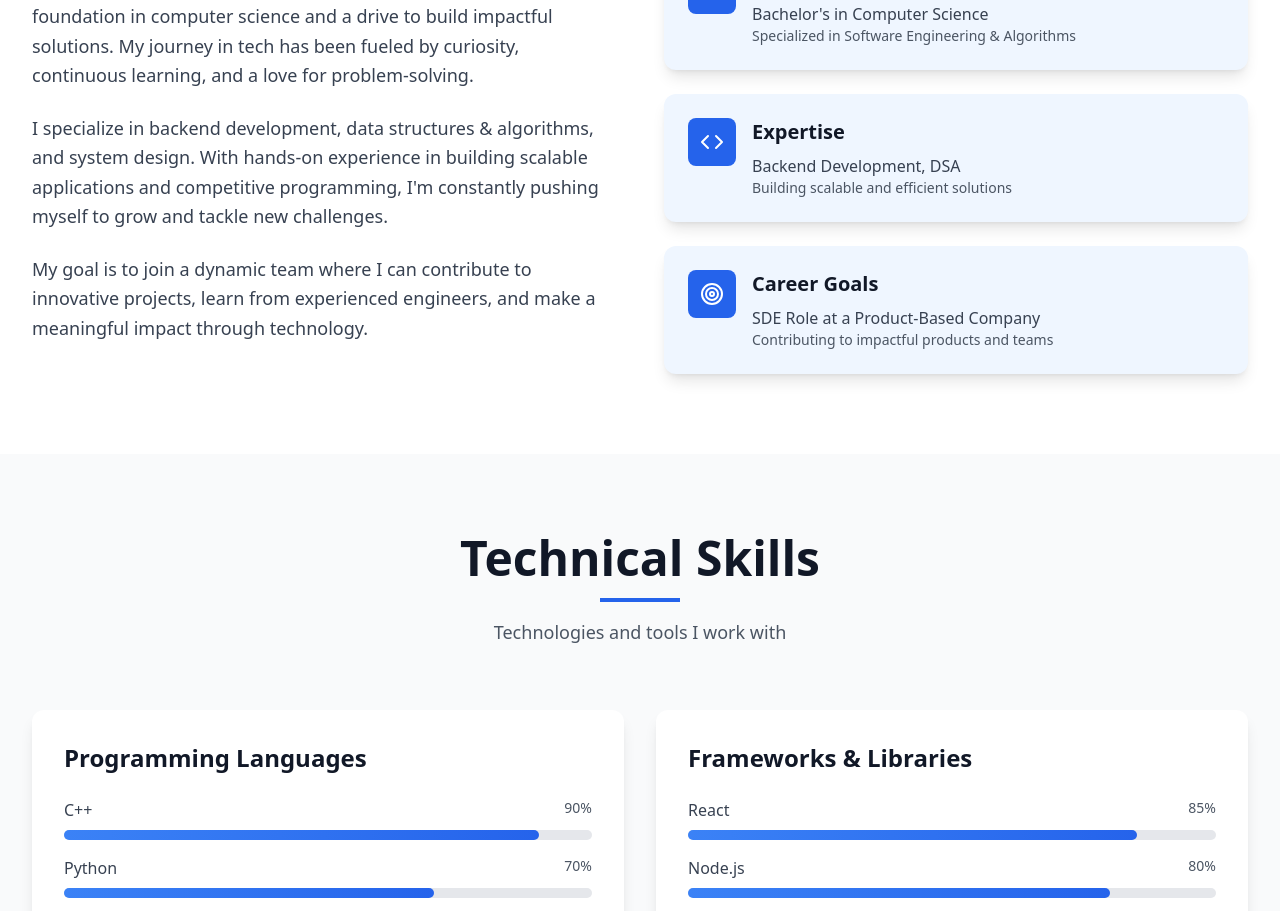
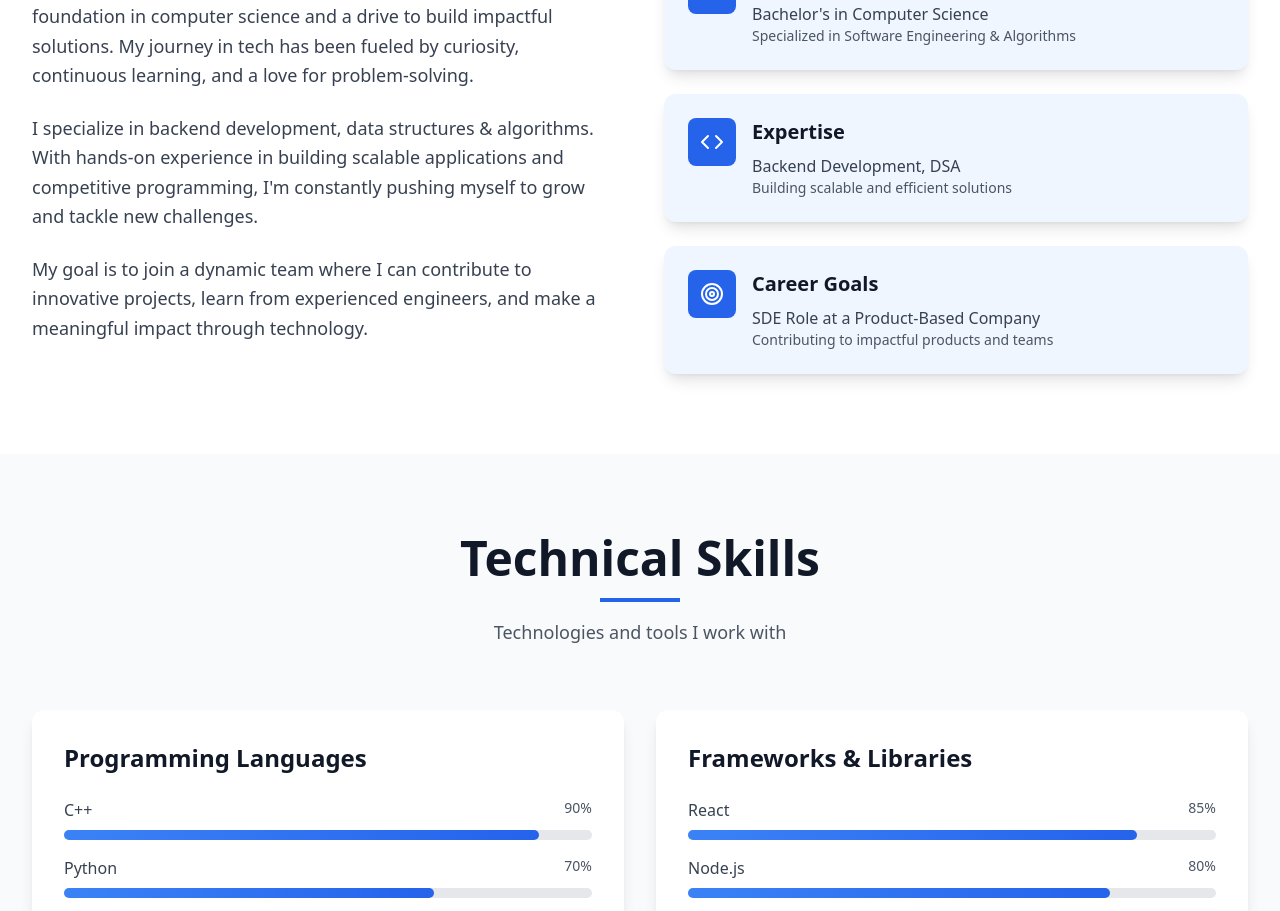
Before and after one commit to SangemAbhinay18/portfolio, a React (Vite) app: page / in a window 1280 px wide. Shown: the part 1070-1981 px from the top of the page. Built offline with nearby package versions, Linux system fonts and the light colour scheme.

Commit message:
Update Hero

```diff
--- a/src/components/About.tsx
+++ b/src/components/About.tsx
@@ -19,7 +19,7 @@ export default function About() {
               continuous learning, and a love for problem-solving.
             </p>
             <p className="text-lg text-gray-700 dark:text-gray-300 leading-relaxed">
-              I specialize in backend development, data structures & algorithms, and system design.
+              I specialize in backend development, data structures & algorithms.
               With hands-on experience in building scalable applications and competitive programming,
               I'm constantly pushing myself to grow and tackle new challenges.
             </p>
```
